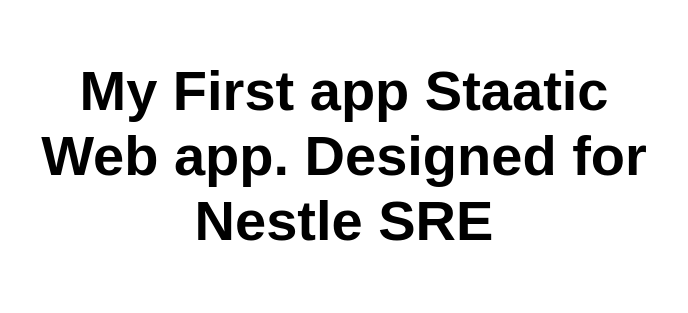
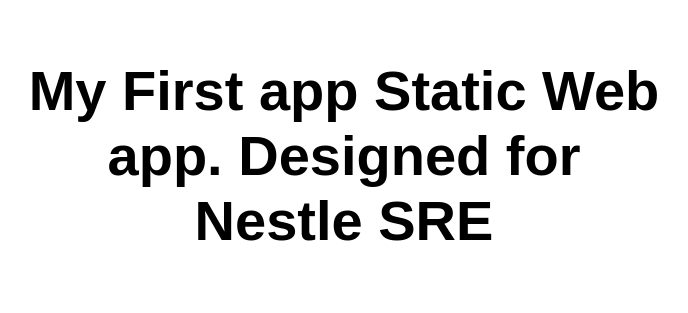
Before and after one commit to Siva141096/my-first-static-web-app, a plain HTML site: page index.html in a window 1280 px wide. Shown: the whole page, without its empty margins (296-984 px from the left). Drawn offline with Linux system fonts and the light colour scheme.

Commit message:
Update index.html

```diff
--- a/index.html
+++ b/index.html
@@ -11,7 +11,7 @@
 <body>
   <main>
     <h1>My First app
-    Staatic Web app.
+    Static Web app.
     Designed for Nestle SRE </h1>
 
   </main>
```
